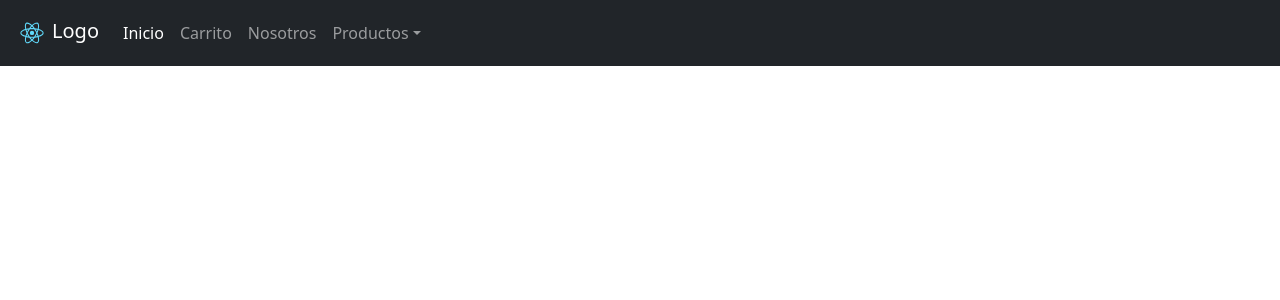
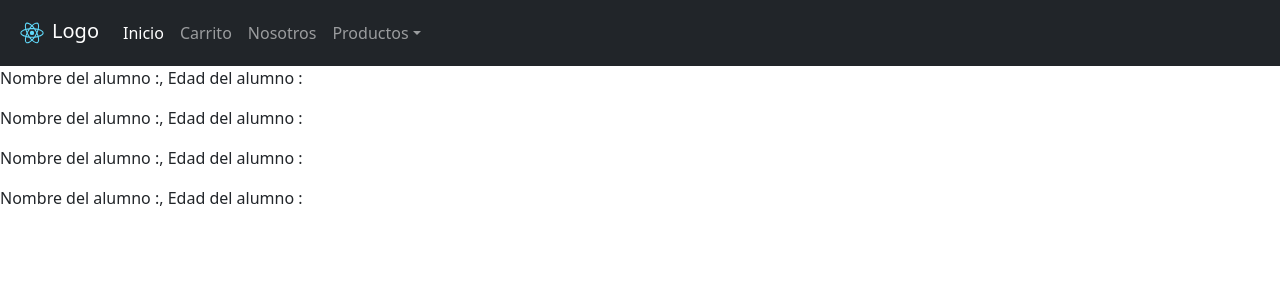
Before and after one commit to fbarbero98/react-JS-Facundo_Barbero, a React (Create React App) app: page / in a window 1280 px wide. Shown: the top 300 px of the page. Built offline with nearby package versions, Linux system fonts and the light colour scheme.

Commit message:
Error de ListadoMostrar y ListadoContainer

```diff
--- a/src/App.js
+++ b/src/App.js
@@ -1,11 +1,12 @@
 import NavBar from'./components/NavBar.jsx';
-
+import ListadoContainer from './components/ListadoContainer.jsx';
 
 
 function App() {
   return (
 <>
   <NavBar />
+  <ListadoContainer />
 </>);
 }
 
--- /dev/null
+++ b/src/components/ListadoContainer.jsx
@@ -0,0 +1,9 @@
+import React from 'react'
+import ListadoMostrar from './ListadoMostrar'
+
+export default function ListadoContainer() {
+  const alumnos = [{ id: 0,  nombre: "alumno 1", edad: 20 }, {id: 1, nombre: "alumno 2", edad: 22 }, { id: 2, nombre: "alumno 3", edad: 24 }]
+  alumnos.push({ id: 3, nombre: "alumno 4", edad: 26 })
+  return (<ListadoMostrar alumnos={alumnos} />)
+
+}
--- /dev/null
+++ b/src/components/ListadoMostrar.jsx
@@ -0,0 +1,13 @@
+import React from 'react'
+
+export default function ListadoMostrar({ alumnos }) {
+  const { nombre, edad } = alumnos
+  console.log(alumnos)
+  return (
+    <>
+      {alumnos.map((alumno) => (
+        <p>Nombre del alumno :{nombre}, Edad del alumno :{edad}</p>
+      ))}
+    </>
+  );
+}
```
